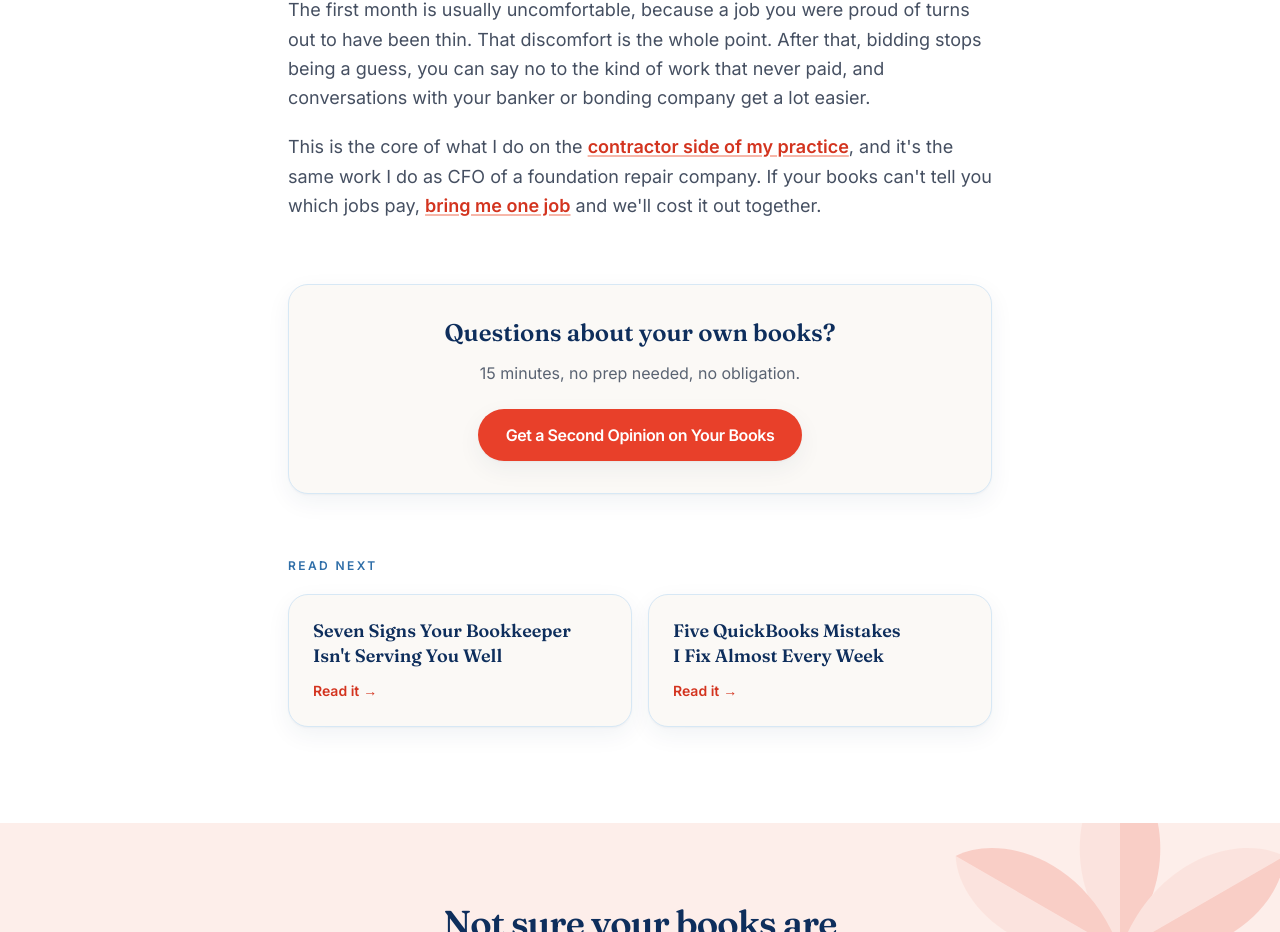
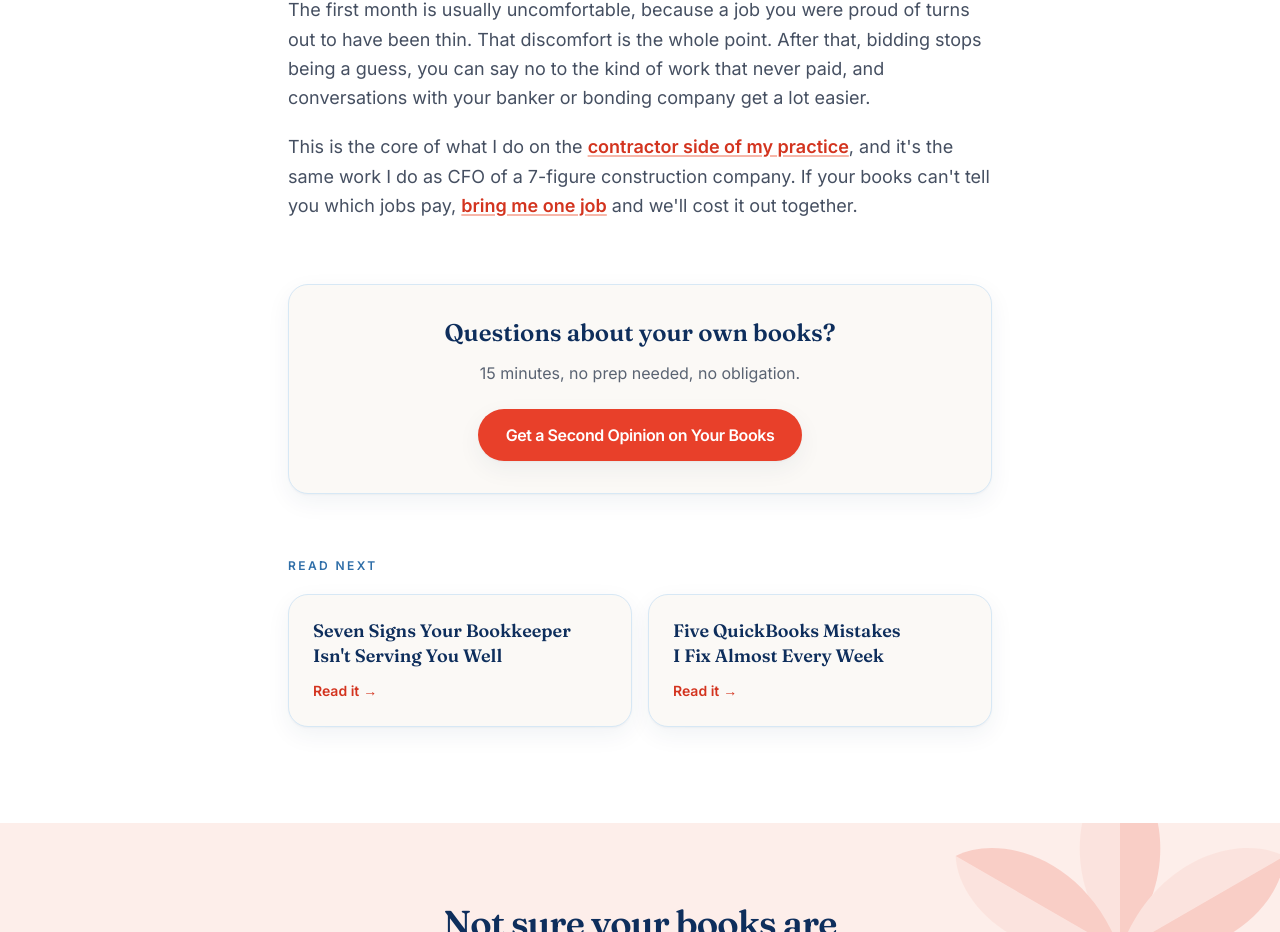
Before and after one commit to dewbwah/Starflower, a Next.js app: page /blog/job-costing-for-contractors in a window 1280 px wide. Shown: the part 2820-3752 px from the top of the page. Built offline with nearby package versions, Linux system fonts and the light colour scheme.

Commit message:
Job costing post: 7-figure construction company copy

```diff
--- a/app/blog/job-costing-for-contractors/page.tsx
+++ b/app/blog/job-costing-for-contractors/page.tsx
@@ -124,7 +124,7 @@ export default function Post() {
       <p>
         This is the core of what I do on the{" "}
         <Link href="/bookkeeping-for-contractors">contractor side of my practice</Link>,
-        and it&apos;s the same work I do as CFO of a foundation repair company. If your
+        and it&apos;s the same work I do as CFO of a 7-figure construction company. If your
         books can&apos;t tell you which jobs pay,{" "}
         <Link href="/book-a-call">bring me one job</Link> and we&apos;ll cost it out
         together.
```
